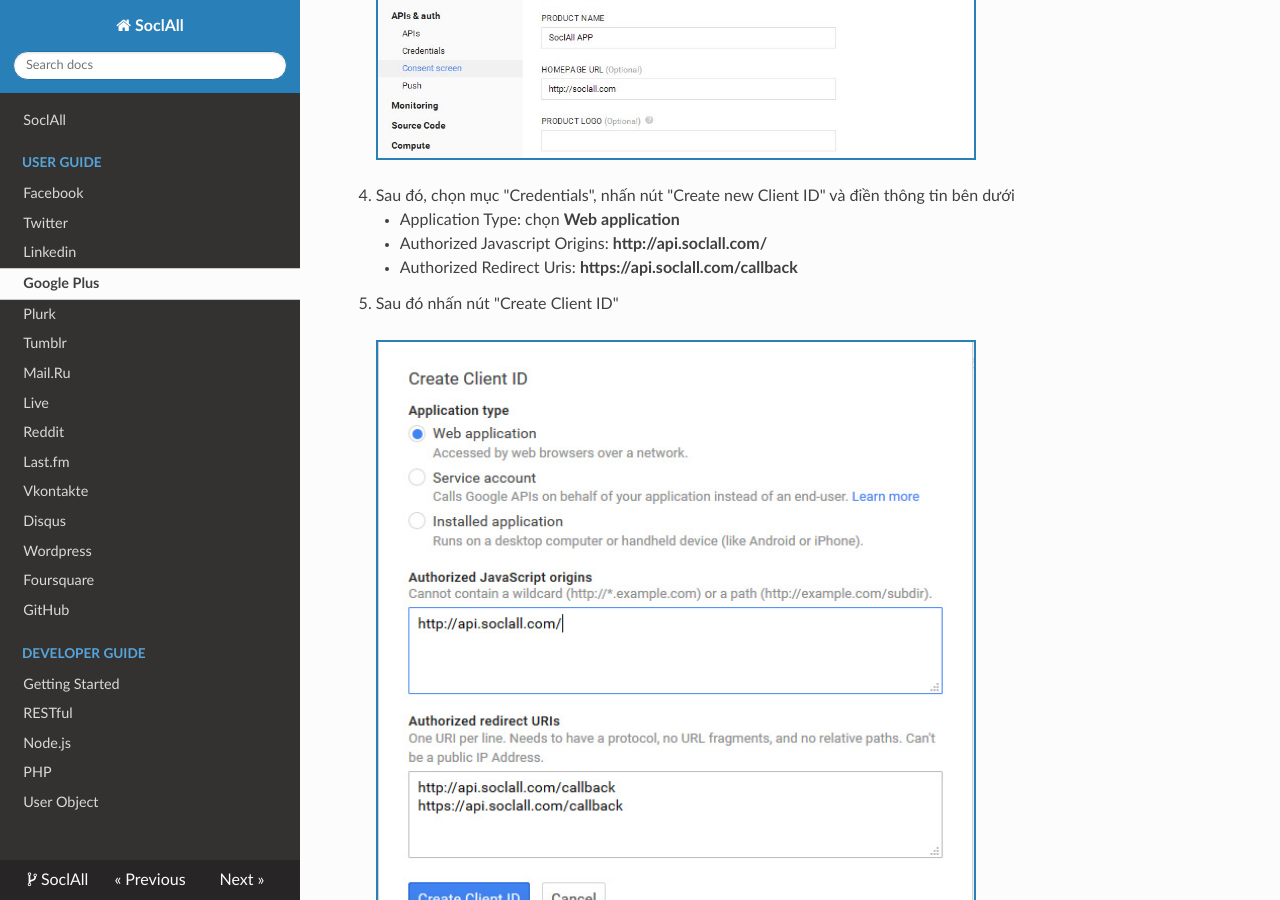
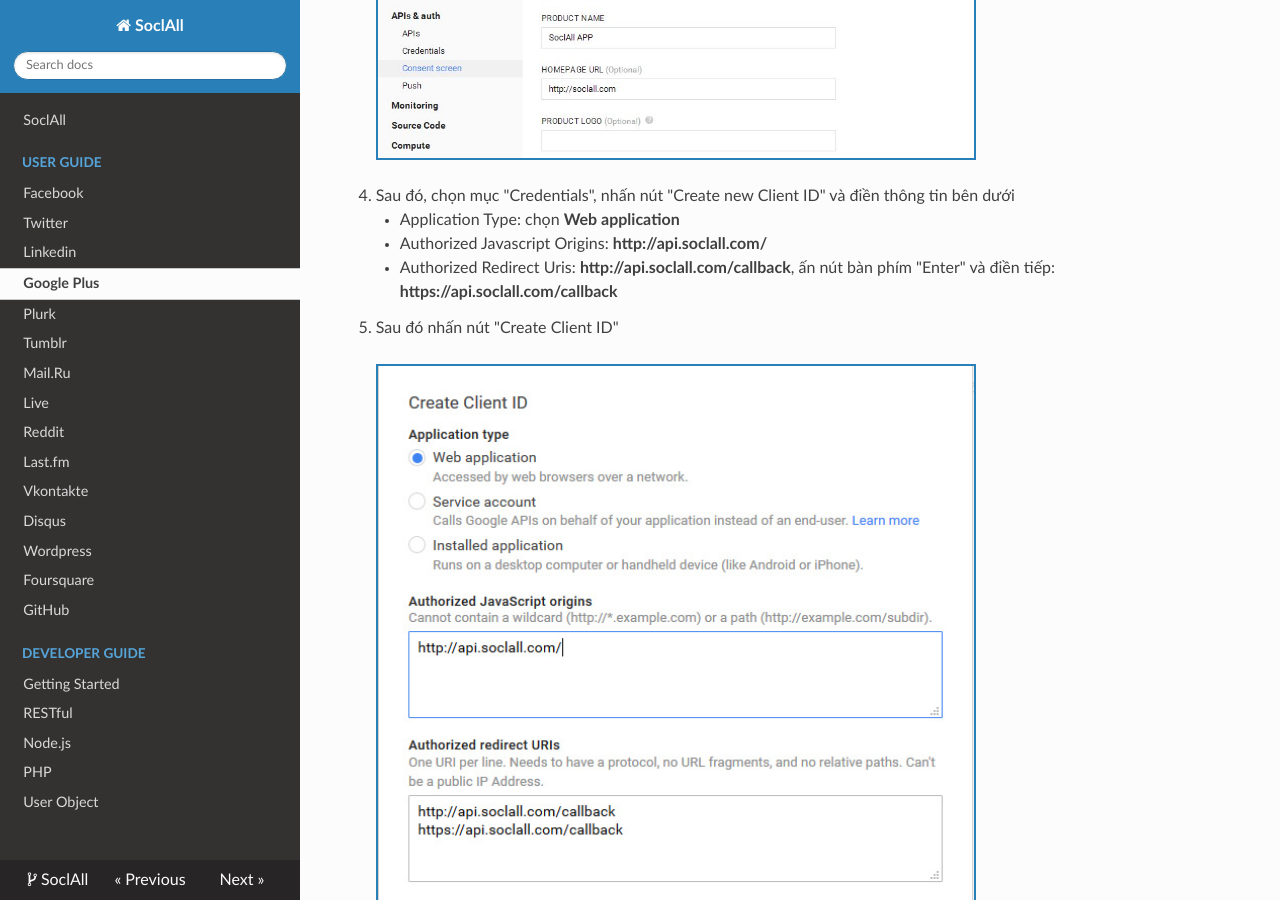
Before and after one commit to nhvu1988/socialall-docs-vi, an MkDocs documentation site: the page built from docs/user-guide/google.md, in a window 1280 px wide and 900 px high, scrolled down 770 px. Built offline with MkDocs 1.6.1, drawn with Linux system fonts in a browser that asks for light colours; nearby versions of some CDN libraries; old or Windows-style settings are respelled for this version of MkDocs.

Commit message:
Task #58 - update doc vi

```diff
--- a/docs/user-guide/google.md
+++ b/docs/user-guide/google.md
@@ -12,7 +12,7 @@ __Để đăng kí 1 ứng dụng trên Google, vui lòng làm theo các bước
 4. Sau đó, chọn mục "Credentials", nhấn nút "Create new Client ID" và điền thông tin bên dưới
     * Application Type: chọn __Web application__
     * Authorized Javascript Origins: __http://api.soclall.com/__
-    * Authorized Redirect Uris: __https://api.soclall.com/callback__
+    * Authorized Redirect Uris: __http://api.soclall.com/callback__, ấn nút bàn phím "Enter" và điền tiếp: __https://api.soclall.com/callback__
 5. Sau đó nhấn nút "Create Client ID"
     <div class="soclall-br"></div>
     ![Google : Credentials](/img/google-4-credentials.JPG)
```
